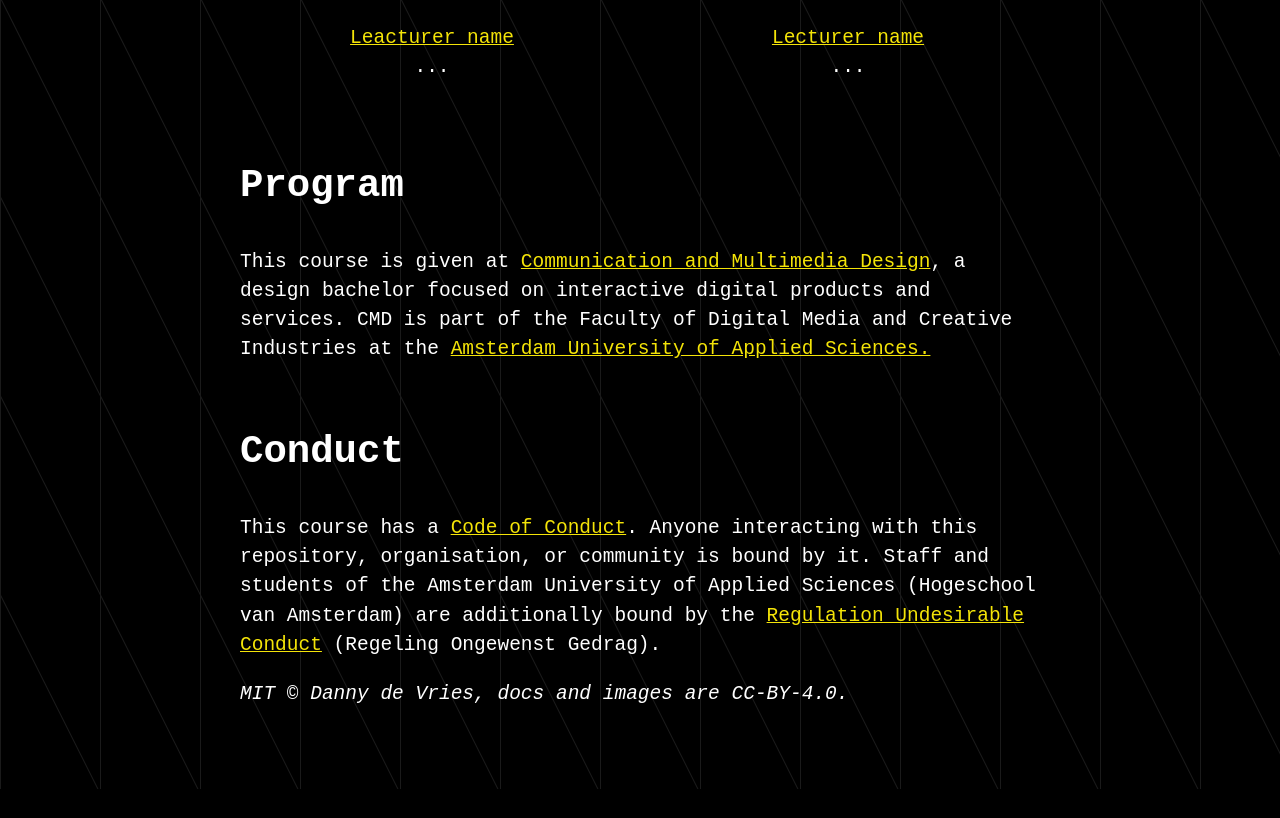
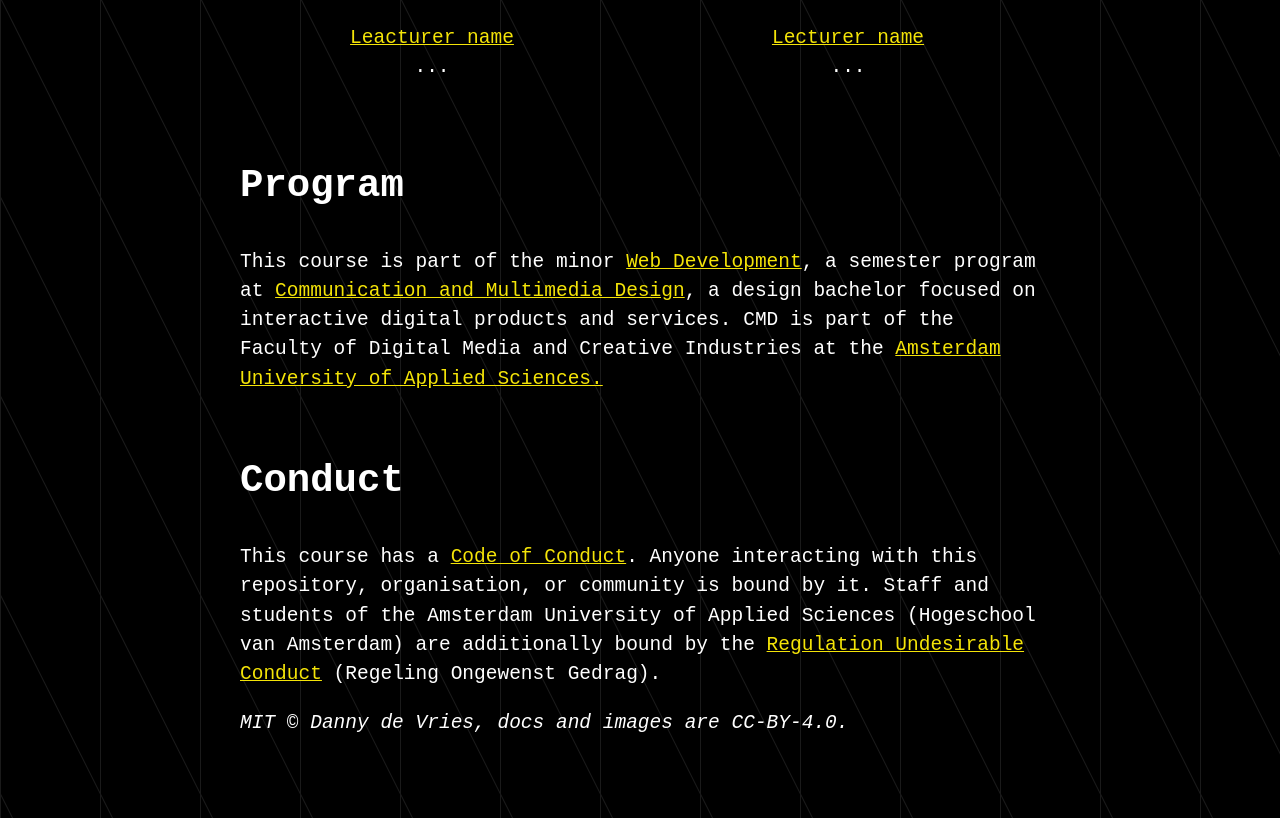
Before and after one commit to cmda-minor-web/browser-technologies-2021, a plain HTML site: page docs/index.html in a window 1280 px wide. Shown: the part 1596-2414 px from the top of the page. Before the commit the page ends 2385 px from the top, so only its background shows below. Drawn offline with Linux system fonts and the light colour scheme.

Commit message:
Update index.html

```diff
--- a/docs/index.html
+++ b/docs/index.html
@@ -48,7 +48,7 @@
 
     <section id="program">
       <h2>Program</h2>
-      <p>This course is given at <a href="https://www.cmd-amsterdam.nl/english/">Communication and Multimedia Design</a>, a design bachelor focused on interactive digital products and services. CMD is part of the Faculty of Digital Media and Creative Industries at the <a href="https://www.amsterdamuas.com/">Amsterdam University of Applied Sciences.</a></p>
+      <p>This course is part of the minor <a href="https://everythingweb.org">Web Development</a>, a semester program at <a href="https://www.cmd-amsterdam.nl/english/">Communication and Multimedia Design</a>, a design bachelor focused on interactive digital products and services. CMD is part of the Faculty of Digital Media and Creative Industries at the <a href="https://www.amsterdamuas.com/">Amsterdam University of Applied Sciences.</a></p>
     </section>
 
     <section id="conduct">
```
